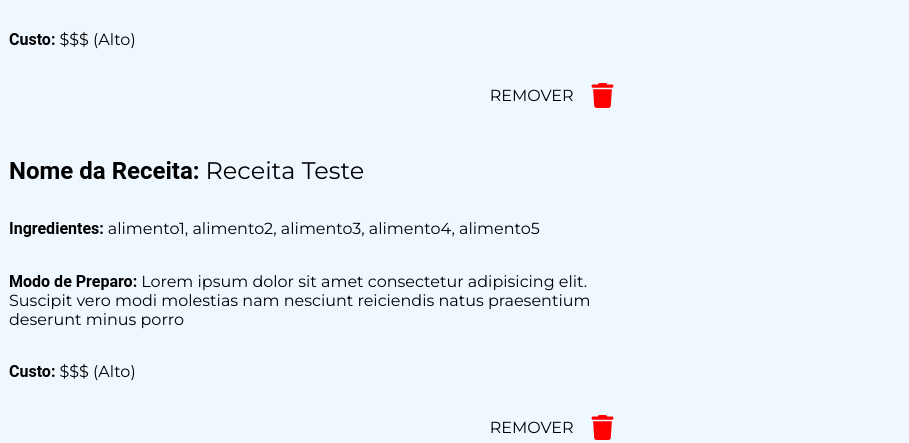
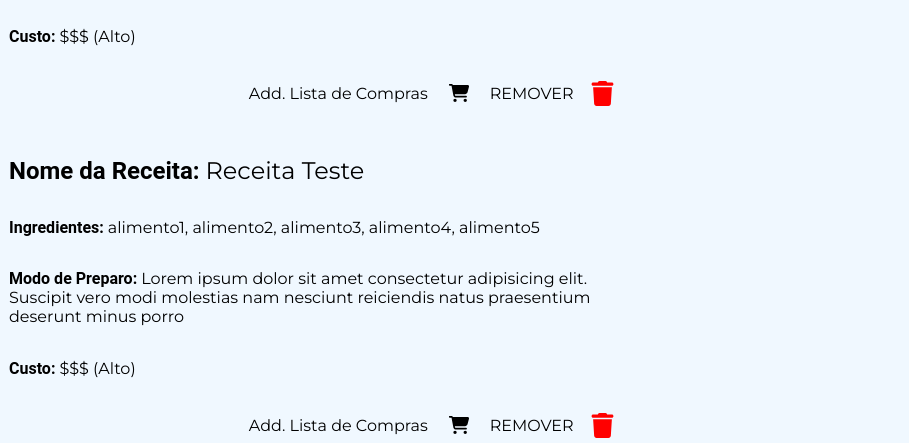
Before and after one commit to ICEI-PUC-Minas-PMV-SI/pmv-si-2023-2-pe1-t1-gastrocode-pmv, a plain HTML site: page src/pages/livroreceitas.html in a window 1280 px wide. Shown: the part 450-893 px from the top of the page, 371-1280 px from the left. Drawn offline with Linux system fonts and the light colour scheme.

Commit message:
atualização das receitas favoritas

```diff
--- a/src/js/card-receitas-favoritas.js
+++ b/src/js/card-receitas-favoritas.js
@@ -32,6 +32,15 @@ receitasFavoritas.forEach(receita => {
 
             <div class="favorita-button-container">
 
+                <span class="remove-label">Add. Lista de Compras</span>
+                <svg
+                    class="modal-add-svg"
+                    xmlns="http://www.w3.org/2000/svg"
+                    viewBox="0 0 576 512"
+                >
+                    <path d="M0 24C0 10.7 10.7 0 24 0H69.5c22 0 41.5 12.8 50.6 32h411c26.3 0 45.5 25 38.6 50.4l-41 152.3c-8.5 31.4-37 53.3-69.5 53.3H170.7l5.4 28.5c2.2 11.3 12.1 19.5 23.6 19.5H488c13.3 0 24 10.7 24 24s-10.7 24-24 24H199.7c-34.6 0-64.3-24.6-70.7-58.5L77.4 54.5c-.7-3.8-4-6.5-7.9-6.5H24C10.7 48 0 37.3 0 24zM128 464a48 48 0 1 1 96 0 48 48 0 1 1 -96 0zm336-48a48 48 0 1 1 0 96 48 48 0 1 1 0-96z"/>
+                </svg>
+
                 <span class="remove-label">REMOVER</span>
                 <svg
                     class="favorita-button"
--- a/src/pages/livroreceitas.html
+++ b/src/pages/livroreceitas.html
@@ -7,6 +7,7 @@
     <link rel="stylesheet" href="../style/global.css">
     <link rel="stylesheet" href="../style/index.css">
     <link rel="stylesheet" href="../style/livrodereceitas.css">
+    <link rel="stylesheet" href="../style/modal.css">
     <link rel="shortcut icon" href="../images/GastroCode-logo.ico" type="image/x-icon">
     <title>GastroCode</title>
 </head>
```
